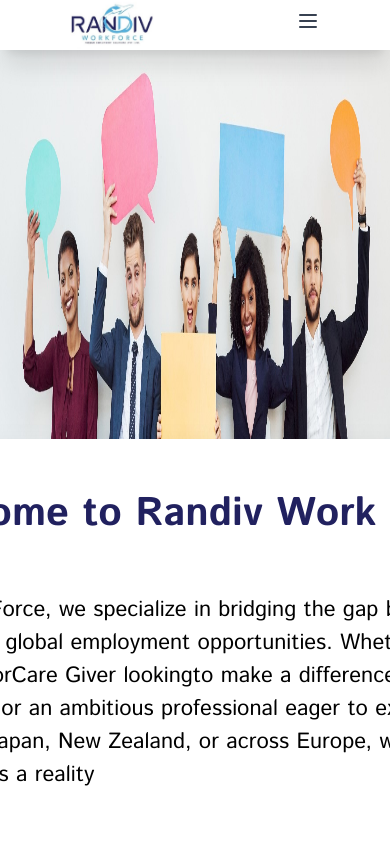
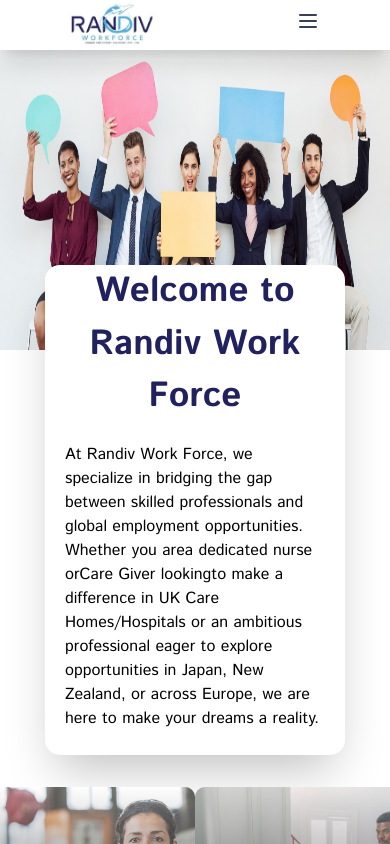
Before and after one commit to UdayaSanjeewa/randiv_workforce, a Next.js app: page / in a window 390 px wide. Shown: the top 844 px of the page. Built offline with nearby package versions, Linux system fonts and the light colour scheme.

Commit message:
responsive HeroSection

```diff
--- a/src/components/HomePage/HeroSection.tsx
+++ b/src/components/HomePage/HeroSection.tsx
@@ -6,7 +6,7 @@ function HeroSection() {
   return (
     <div className="">
       {/* Hero section */}
-      <div className="h-[600px] relative">
+      <div className="h-[300px] md:h-[450px] xl:h-[600px] relative">
         <Image
           src={Hero}
           alt="Hero Background"
@@ -14,18 +14,18 @@ function HeroSection() {
           className="z-[-1]"
         />
       </div>
-      <div className="w-full h-[250px] flex justify-center">
-        <div className="translate-y-[-50%] w-[972px] h-[422px] bg-white shadow-2xl rounded-[15px] flex flex-col items-center">
-          <h2 className="font-[700] text-[40px] text-[#21215F] mt-[45px]">
+      <div className="w-full h-[200px] md:h-[150px] xl:h-[250px] mt-[160px] xl:mt-0 flex justify-center">
+        <div className="translate-y-[-50%] w-[300px] h-[490px] xl:w-[972px] xl:h-[422px] bg-white shadow-2xl rounded-[15px] flex flex-col items-center">
+          <h2 className="font-[700] text-[35px] text-center   xl:text-[40px] text-[#21215F] xl:mt-[45px]">
             Welcome to Randiv Work Force
           </h2>
-          <p className="w-[734px] h-[192px] text-[22px] font-[400] mt-[50px]">
+          <p className="xl:w-[734px] pl-5 pr-5 xl:pl-0 xl:pr-0 mt-[20px]  xl:h-[192px] xl:text-[22px] font-[400] xl:mt-[50px]">
             At Randiv Work Force, we specialize in bridging the gap between
             skilled professionals and global employment opportunities. Whether
             you area dedicated nurse orCare Giver lookingto make a difference in
             UK Care Homes/Hospitals or an ambitious professional eager to
             explore opportunities in Japan, New Zealand, or across Europe, we
-            are here to make your dreams a reality
+            are here to make your dreams a reality.
           </p>
         </div>
       </div>
```
